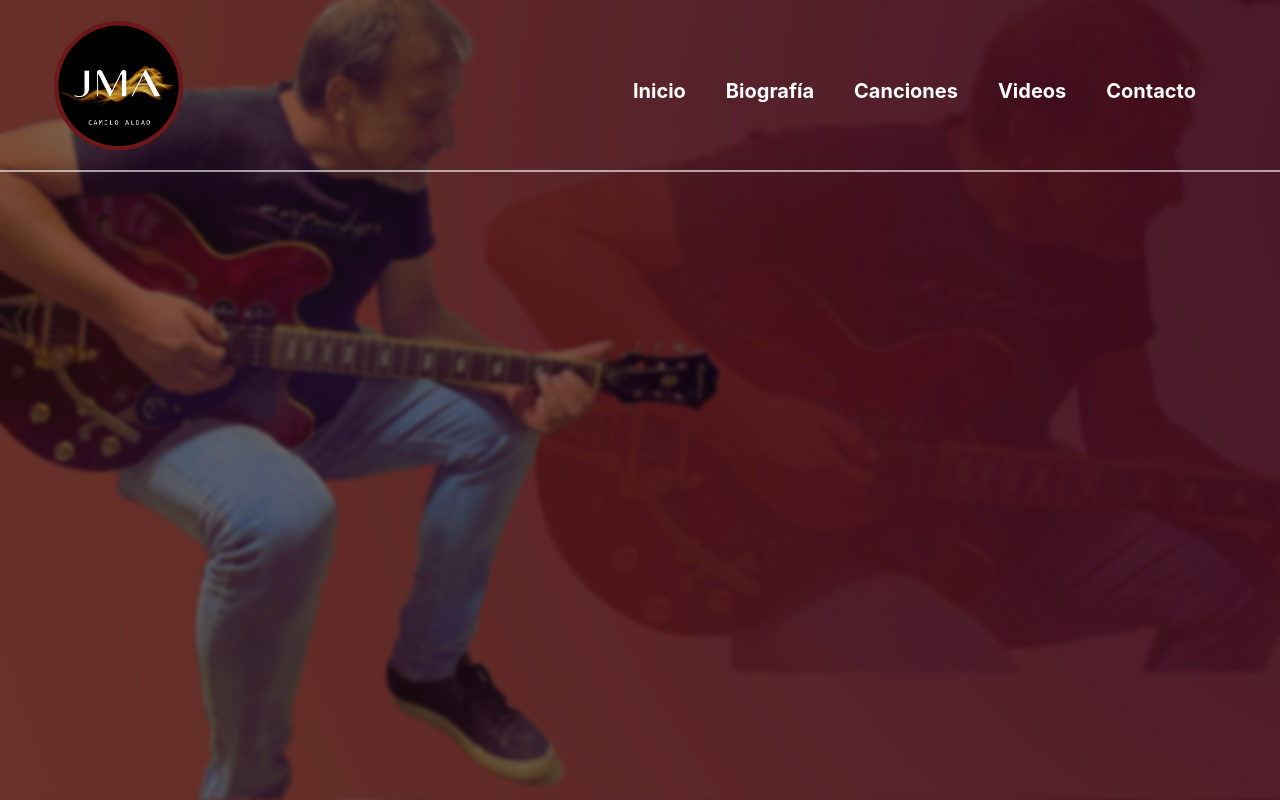
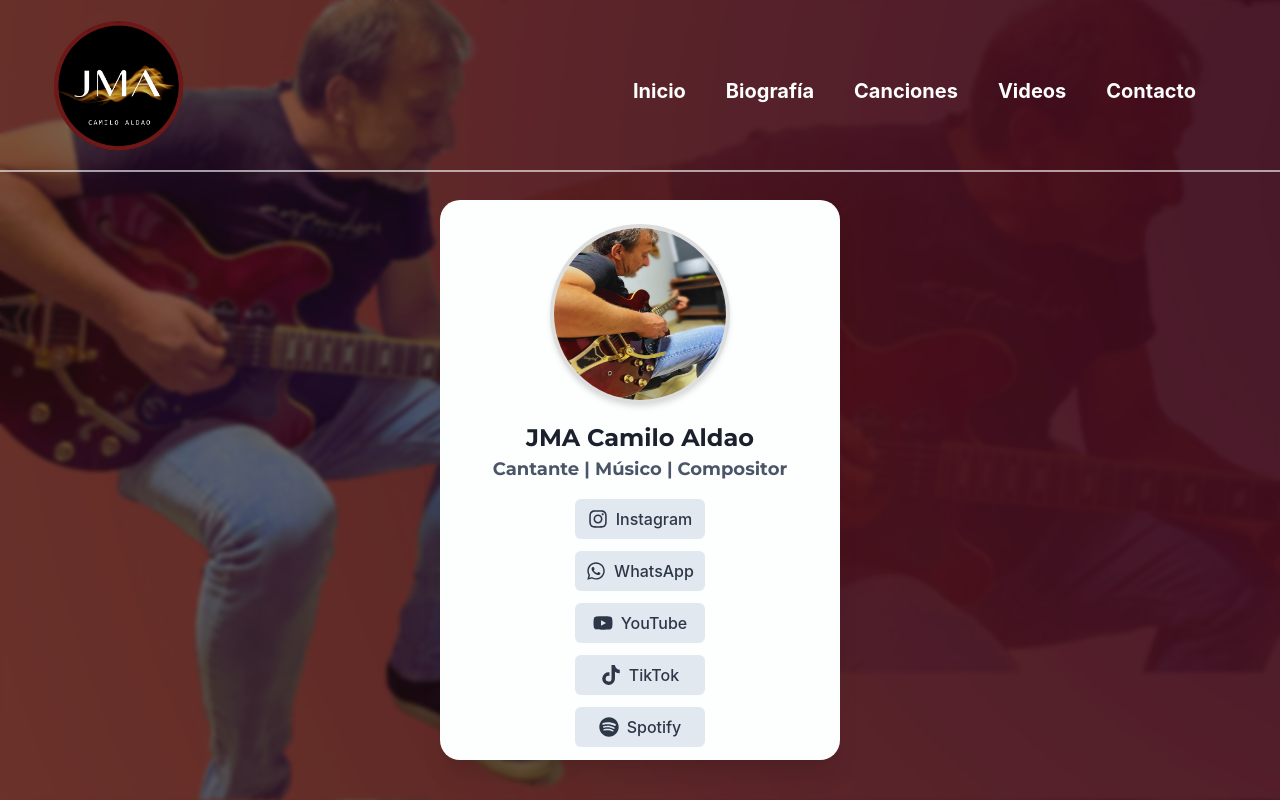
Before and after one commit to JazminAime/music_JMA, a React (Vite) app: page /contacto in a window 1280 px wide. Shown: the top 800 px of the page. Built offline with nearby package versions, Linux system fonts and the light colour scheme.

Commit message:
seccion contacto

```diff
--- a/src/pages/Contact.jsx
+++ b/src/pages/Contact.jsx
@@ -1,5 +1,110 @@
+import { Box, Icon, Image, Link, Text, VStack } from "@chakra-ui/react";
+import img from "../assets/img/contact.png";
+import {
+  FaInstagram,
+  FaWhatsapp,
+  FaTiktok,
+  FaYoutube,
+  FaSpotify,
+} from "react-icons/fa";
+
 const Contact = () => {
-  return <div></div>;
+  return (
+    <Box
+      w={{ base: "90%", sm: "400px" }}
+      height="560px"
+      p="6"
+      borderRadius="20px"
+      boxShadow="xl"
+      bg="custom.50"
+      textAlign="center"
+      mx="auto"
+      mt="100px"
+      transition="all 0.3s ease-in-out"
+      mb="50px"
+      _hover={{
+        transform: "translateY(-5px)",
+        boxShadow: "0px 0px 15px rgba(247, 65, 9, 0.6)",
+      }}>
+      <Image
+        src={img}
+        alt="JMA Camilo Aldao"
+        borderRadius="full"
+        boxSize="180px"
+        mx="auto"
+        mb="4"
+        objectFit="fit-contain"
+        border="4px solid #ddd"
+        shadow="md"
+      />
+
+      <Text
+        fontSize="2xl"
+        fontWeight="bold"
+        color="gray.800"
+        fontFamily="Montserrat">
+        JMA Camilo Aldao
+      </Text>
+      <Text fontSize="lg" color="gray.600" mb="4" fontFamily="Montserrat">
+        Cantante | Músico | Compositor
+      </Text>
+
+      <VStack spacing="3">
+        {[
+          {
+            icon: FaInstagram,
+            link: "https://www.instagram.com/jesusmariaaliscioni/",
+            label: "Instagram",
+          },
+          {
+            icon: FaWhatsapp,
+            link: "https://wa.me/3468562899",
+            label: "WhatsApp",
+          },
+          {
+            icon: FaYoutube,
+            link: "https://www.youtube.com/@jmacamiloaldao5023/featured",
+            label: "YouTube",
+          },
+          {
+            icon: FaTiktok,
+            link: "https://www.tiktok.com/@jesus.maria.alisc",
+            label: "TikTok",
+          },
+          {
+            icon: FaSpotify,
+            link: "https://open.spotify.com/intl-es/artist/3nxqlSi8CAfYIZg2PqwyV0?si=UgMiuGTiRdaa2YNLzEXiXw",
+            label: "Spotify",
+          },
+        ].map(({ icon, link, label }, index) => (
+          <Link
+            key={index}
+            href={link}
+            isExternal
+            display="flex"
+            alignItems="center"
+            justifyContent="center"
+            gap="2"
+            bg="gray.200"
+            width="130px"
+            px="4"
+            py="2"
+            borderRadius="md"
+            fontSize="md"
+            fontWeight="medium"
+            color="gray.700"
+            _hover={{
+              bg: "red.100",
+              color: "red.600",
+              transform: "scale(1.03)",
+            }}>
+            <Icon as={icon} boxSize="20px" />
+            {label}
+          </Link>
+        ))}
+      </VStack>
+    </Box>
+  );
 };
 
 export default Contact;
```
